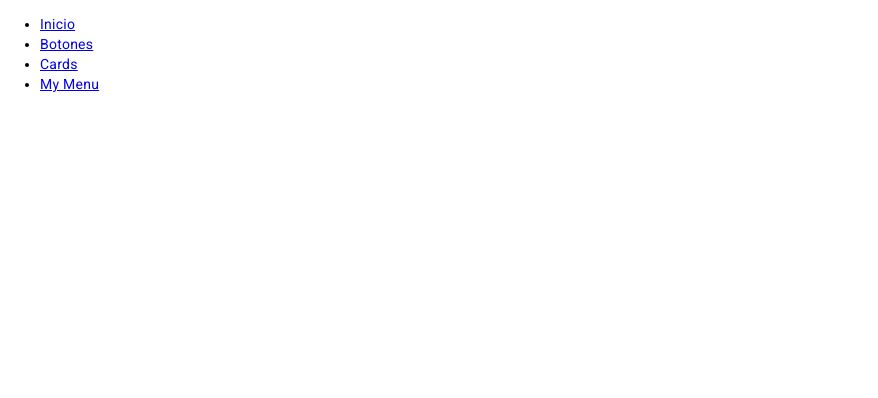
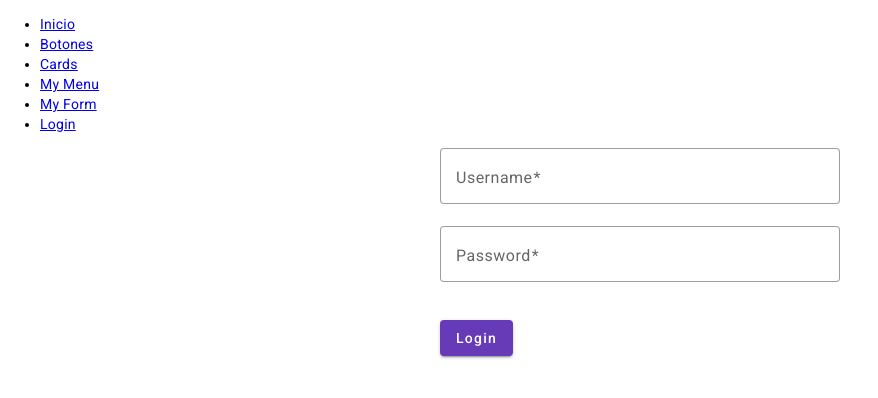
Before and after one commit to pepesan/ejemplos-angular-material-16, an Angular app: page /login in a window 1280 px wide. Before the commit this address led to /. Shown: the top 398 px of the page, without its empty margins (0-878 px from the left). Built offline with nearby package versions, Linux system fonts and the light colour scheme.

Commit message:
metidos más ejemplos

```diff
--- a/package.json
+++ b/package.json
@@ -1,5 +1,5 @@
 {
-  "name": "untitled1",
+  "name": "ejemplos-angular-material",
   "version": "0.0.0",
   "scripts": {
     "ng": "ng",
--- a/src/app/app-routing.module.ts
+++ b/src/app/app-routing.module.ts
@@ -4,12 +4,16 @@ import {ButtonsComponent} from "./components/buttons/buttons.component";
 import {HomeComponent} from "./components/home/home.component";
 import {CardsComponent} from "./components/cards/cards.component";
 import {MyMenuComponent} from "./components/my-menu/my-menu.component";
+import {MyFormComponent} from "./components/my-form/my-form.component";
+import {LoginFormComponent} from "./components/login-form/login-form.component";
 
 const routes: Routes = [
   { path: 'home', component: HomeComponent },
   { path: 'buttons', component: ButtonsComponent },
   { path: 'cards', component: CardsComponent },
   { path: 'mymenu', component: MyMenuComponent },
+  { path: 'myform', component: MyFormComponent },
+  { path: 'login', component: LoginFormComponent },
 
 ];
 
--- /dev/null
+++ b/src/app/components/login-form/login-form.component.html
@@ -0,0 +1,19 @@
+<form [formGroup]="loginForm">
+  <mat-form-field appearance="outline">
+    <mat-label>Username</mat-label>
+    <input matInput formControlName="username" />
+    <mat-error *ngIf="loginForm.controls['username'].errors?.['required'] == true">
+      Username is required
+    </mat-error>
+  </mat-form-field>
+
+  <mat-form-field appearance="outline">
+    <mat-label>Password</mat-label>
+    <input matInput type="password" formControlName="password" />
+    <mat-error *ngIf="loginForm.controls['password'].errors?.['required'] == true">
+      Password is required
+    </mat-error>
+  </mat-form-field>
+
+  <button mat-raised-button color="primary" (click)="onLogin()">Login</button>
+</form>
--- /dev/null
+++ b/src/app/components/login-form/login-form.component.scss
@@ -0,0 +1,12 @@
+form {
+  max-width: 400px;
+  margin: 0 auto;
+}
+
+mat-form-field {
+  width: 100%;
+}
+
+button {
+  margin-top: 16px;
+}
--- /dev/null
+++ b/src/app/components/login-form/login-form.component.ts
@@ -0,0 +1,30 @@
+import { Component } from '@angular/core';
+import {FormBuilder, FormGroup, Validators} from "@angular/forms";
+
+@Component({
+  selector: 'app-login-form',
+  templateUrl: './login-form.component.html',
+  styleUrls: ['./login-form.component.scss']
+})
+export class LoginFormComponent {
+  loginForm: FormGroup;
+
+  constructor(private formBuilder: FormBuilder) {
+    this.loginForm = this.formBuilder.group({
+      username: ['', Validators.required],
+      password: ['', Validators.required],
+    });
+  }
+  onLogin(): void {
+    if (this.loginForm.valid) {
+      // Aquí puedes implementar la lógica para autenticar al usuario.
+      // Por ejemplo, enviar los datos al servidor o realizar una comprobación local.
+      const username = this.loginForm.value.username;
+      const password = this.loginForm.value.password;
+
+      // En este ejemplo, simplemente mostraremos los datos en la consola.
+      console.log('Username: ' + username);
+      console.log('Password: ' + password);
+    }
+  }
+}
--- a/src/app/components/menu/menu.component.html
+++ b/src/app/components/menu/menu.component.html
@@ -4,6 +4,8 @@
     <li><a routerLink="/buttons" routerLinkActive="active">Botones</a></li>
     <li><a routerLink="/cards" routerLinkActive="active">Cards</a></li>
     <li><a routerLink="/mymenu" routerLinkActive="active">My Menu</a></li>
+    <li><a routerLink="/myform" routerLinkActive="active">My Form</a></li>
+    <li><a routerLink="/login" routerLinkActive="active">Login</a></li>
 
   </ul>
 </div>
--- /dev/null
+++ b/src/app/components/my-form/my-form.component.html
@@ -0,0 +1,16 @@
+<p>
+  <mat-form-field appearance="fill">
+    <mat-label>Fill form field</mat-label>
+    <input matInput placeholder="Placeholder">
+    <mat-icon matSuffix>sentiment_very_satisfied</mat-icon>
+    <mat-hint>Hint</mat-hint>
+  </mat-form-field>
+</p>
+<p>
+  <mat-form-field appearance="outline">
+    <mat-label>Outline form field</mat-label>
+    <input matInput placeholder="Placeholder">
+    <mat-icon matSuffix>sentiment_very_satisfied</mat-icon>
+    <mat-hint>Hint</mat-hint>
+  </mat-form-field>
+</p>
--- /dev/null
+++ b/src/app/components/my-form/my-form.component.scss
@@ -0,0 +1,5 @@
+:host {
+  display: flex;
+  flex-direction: column;
+  align-items: flex-start;
+}
--- a/src/app/modules/import-angular/import-angular.module.ts
+++ b/src/app/modules/import-angular/import-angular.module.ts
@@ -7,6 +7,11 @@ import {MatMenuModule} from "@angular/material/menu";
 import {MatToolbarModule} from "@angular/material/toolbar";
 import {MatIconModule} from "@angular/material/icon";
 import {MatDividerModule} from "@angular/material/divider";
+import {MatFormField, MatFormFieldModule} from "@angular/material/form-field";
+import {FormsModule, ReactiveFormsModule} from "@angular/forms";
+import {MatOptionModule} from "@angular/material/core";
+import {MatSelect, MatSelectModule} from "@angular/material/select";
+import {MatInputModule} from "@angular/material/input";
 
 
 
@@ -15,20 +20,33 @@ import {MatDividerModule} from "@angular/material/divider";
   imports: [
     CommonModule,
     BrowserAnimationsModule,
+    FormsModule,
+    ReactiveFormsModule,
     MatButtonModule,
     MatCardModule,
     MatMenuModule,
     MatToolbarModule,
     MatIconModule,
-    MatDividerModule
+    MatDividerModule,
+    MatFormFieldModule,
+    MatOptionModule,
+    MatSelectModule,
+    MatInputModule
   ],
   exports: [
     BrowserAnimationsModule,
+    FormsModule,
+    ReactiveFormsModule,
     MatButtonModule,
     MatCardModule,
     MatMenuModule,
     MatToolbarModule,
     MatIconModule,
-    MatDividerModule]
+    MatDividerModule,
+    MatFormFieldModule,
+    MatOptionModule,
+    MatSelectModule,
+    MatInputModule
+  ]
 })
 export class ImportAngularModule { }
```
Also changed, not shown: src/app/app.module.ts (+7 -1 lines), src/app/components/my-form/my-form.component.ts (added, +10 -0 lines), 2 other files (tests, documents, lock files or other folders).
